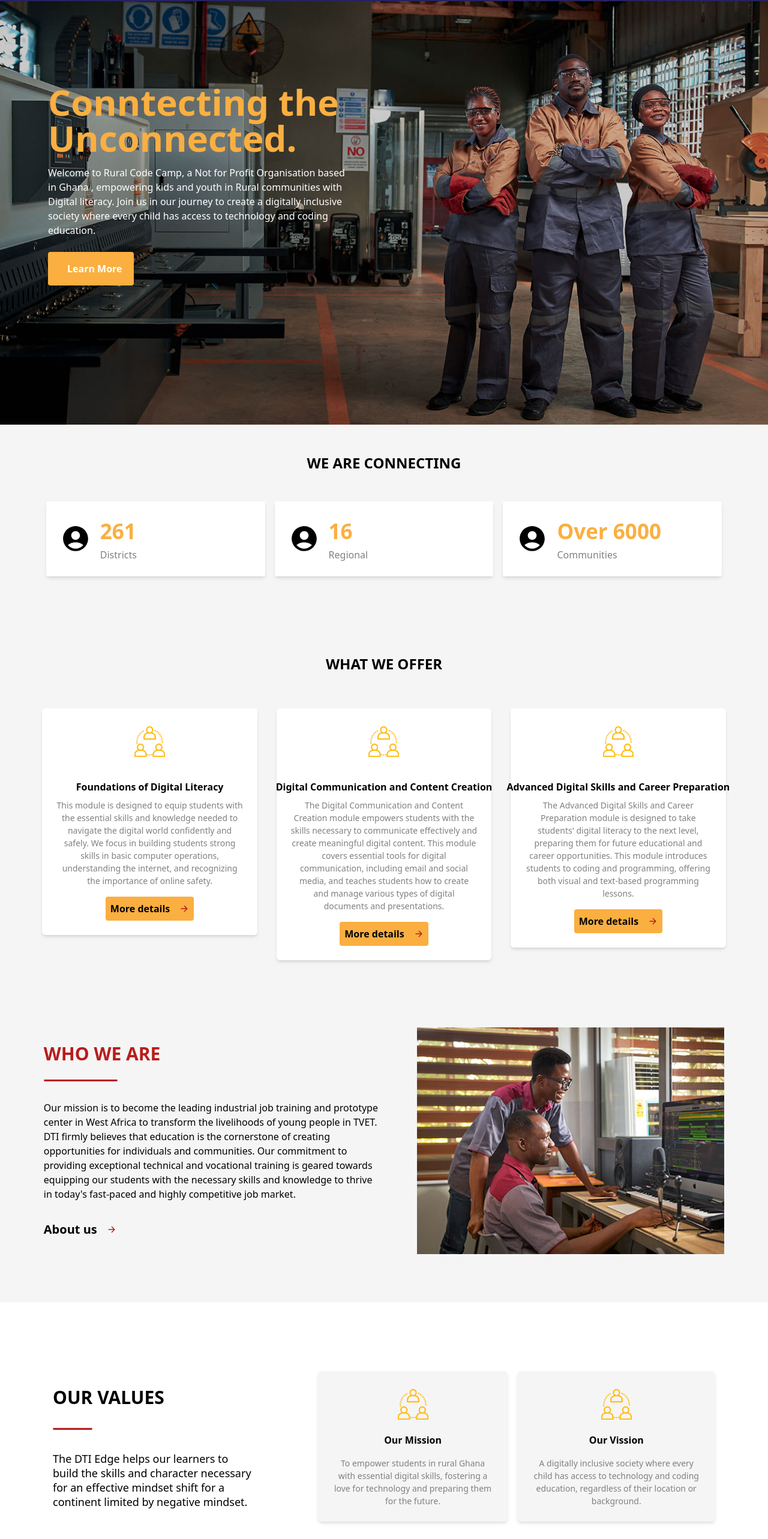
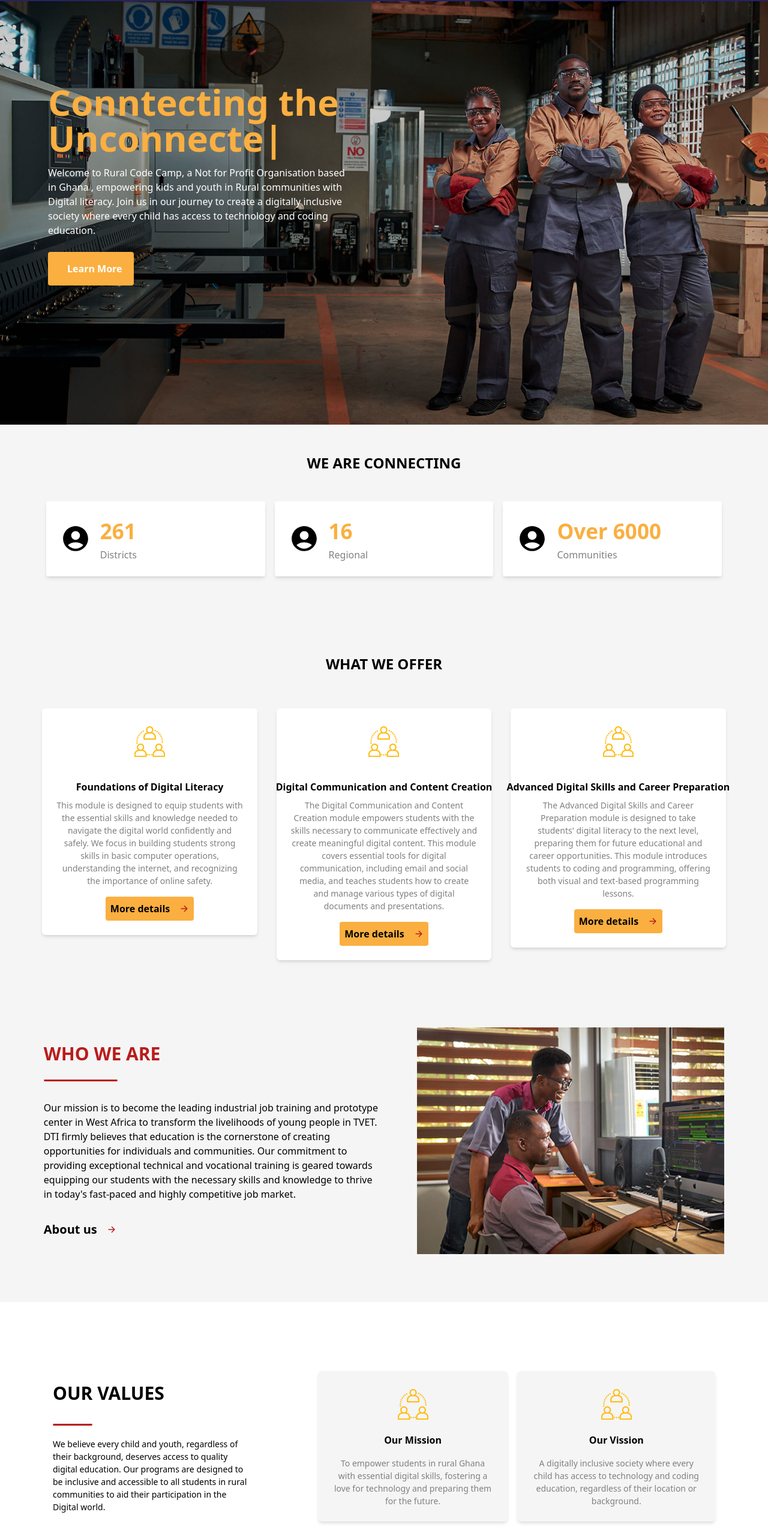
Before and after one commit to NextHubImpact/console-ghana, a React (Vite) app: page / in a window 1280 px wide. Shown: the part 92-2658 px from the top of the page at 60% size. Built offline with nearby package versions, Linux system fonts and the light colour scheme.

Commit message:
content update

```diff
--- a/package.json
+++ b/package.json
@@ -15,6 +15,7 @@
     "react-icons": "^5.2.0",
     "react-responsive": "^10.0.0",
     "react-router-dom": "^6.23.0",
+    "react-typed": "^2.0.12",
     "swiper": "^11.1.4"
   },
   "devDependencies": {
--- a/src/components/Content.jsx
+++ b/src/components/Content.jsx
@@ -250,16 +250,15 @@ const Content = () => {
       <section className="my-[5rem] mx- bg-white">
         <div className="mx-12">
           <div className="flex  justify-between mx-10 h-[60vh] items-center">
-            <div className="flex  flex-col gap-6  w-[30%] ">
+            <div className="flex  flex-col gap-2  w-[30%] ">
               <div className="uppercase font-semibold flex mb-3  flex-col gap-3">
                 <h2 className="text-[30px]">our values</h2>
                 <hr className="text-4xl w-[20%] rounded mt-4 h-1 bg-red-700" />
               </div>
               <div className="mb-">
-                <article className="leading-6 text-[18px]">
-                  The DTI Edge helps our learners to build the skills and
-                  character necessary for an effective mindset shift for a
-                  continent limited by negative mindset.
+                <article className="leading- text-[14px]">
+                We believe every child and youth, regardless of their background, deserves access to quality digital education.
+                 Our programs are designed to be inclusive and accessible to all students in rural communities to aid their participation in the Digital world.
                 </article>
               </div>
 
--- a/src/components/Hero.jsx
+++ b/src/components/Hero.jsx
@@ -6,12 +6,15 @@ import slide1 from '../assets/homepage/slider/slider-1.jpg'
 import slide2 from '../assets/homepage/slider/slider-2.jpg'
 import slide3 from '../assets/homepage/slider/slider-3.jpg'
 import { IoArrowForward } from 'react-icons/io5'
+import { ReactTyped } from 'react-typed'
 
+const Hero = () => {
+    const [index, setIndex] = useState(0);
+    // const timeoutRef = useRef(null);
+    // const delay = 5500;
 
-const Hero = ({}) => {
-    const [index, setIndex] = useState(0);
-    const timeoutRef = useRef(null);
-    const delay = 5500;
+    // const [currentText, setCurrentText] = useState('');
+    // const [currentIndex, setCurrentIndex] = useState(0);
 
     const sliderImages = [
 
@@ -25,24 +28,35 @@ const Hero = ({}) => {
 
     ]
 
-    function resetTimeout() {
-      if (timeoutRef.current) {
-        clearTimeout(timeoutRef.current);
-      }
-    }
+    // function resetTimeout() {
+    //   if (timeoutRef.current) {
+    //     clearTimeout(timeoutRef.current);
+    //   }
+    // }
 
-    useEffect(() => {
-      resetTimeout()
-      timeoutRef.current = setTimeout(() =>
-       setIndex((prevIndex) =>
-         prevIndex === sliderImages.length - 1 ? 0 : prevIndex + 1
-     ),
-     delay,
-    );
-      return () => {
-        resetTimeout()
-      };
-    }, [index]);
+    // useEffect(() => {
+    //   if (currentIndex < text.length) {
+    //     const timeout = setTimeout(() => {
+    //       setCurrentText(prevText => prevText + text[currentIndex]);
+    //       setCurrentIndex(prevIndex => prevIndex + 1);
+    //     }, delay);
+
+    //     return () => clearTimeout(timeout);
+    //   }
+    // }, [currentIndex, delay, text]);
+
+    // useEffect(() => {
+    //   resetTimeout()
+    //   timeoutRef.current = setTimeout(() =>
+    //    setIndex((prevIndex) =>
+    //      prevIndex === sliderImages.length - 1 ? 0 : prevIndex + 1
+    //  ),
+    //  delay,
+    // );
+    //   return () => {
+    //     resetTimeout()
+    //   };
+    // }, [index]);
 
   return (
     <div className='slideshow '>
@@ -70,7 +84,18 @@ const Hero = ({}) => {
                  className=' text-white'
                 >
                   <div className="w-[40%] flex ml-20   flex-col gap-4 itms-center">
-                    <h1 className=' text-6xl text-[#faaf40] text-cente text-wrap font-bold '>{images.title}</h1>
+                    <h1 className=' text-6xl text-[#faaf40] text-cente text-wrap font-bold '>
+                    <ReactTyped
+                    strings={[images.title]}
+                    typeSpeed={200}
+                    loop = {false}
+                    backSpeed={20}
+                    cursorChar="|"
+                    showCursor={true}
+
+                     />
+                    </h1>
+
                     <p className='text- text-wrap'>{images.article}</p>
                     <NavLink to={images.link} >
                       <p className='bg-[#faaf40] w-[28%] py-4 px-8 rounded flex itms-center gap-4 mt-2 font-semibold'>{images.link}</p>
```
Also changed, not shown: 1 other file (tests, documents, lock files or other folders).
